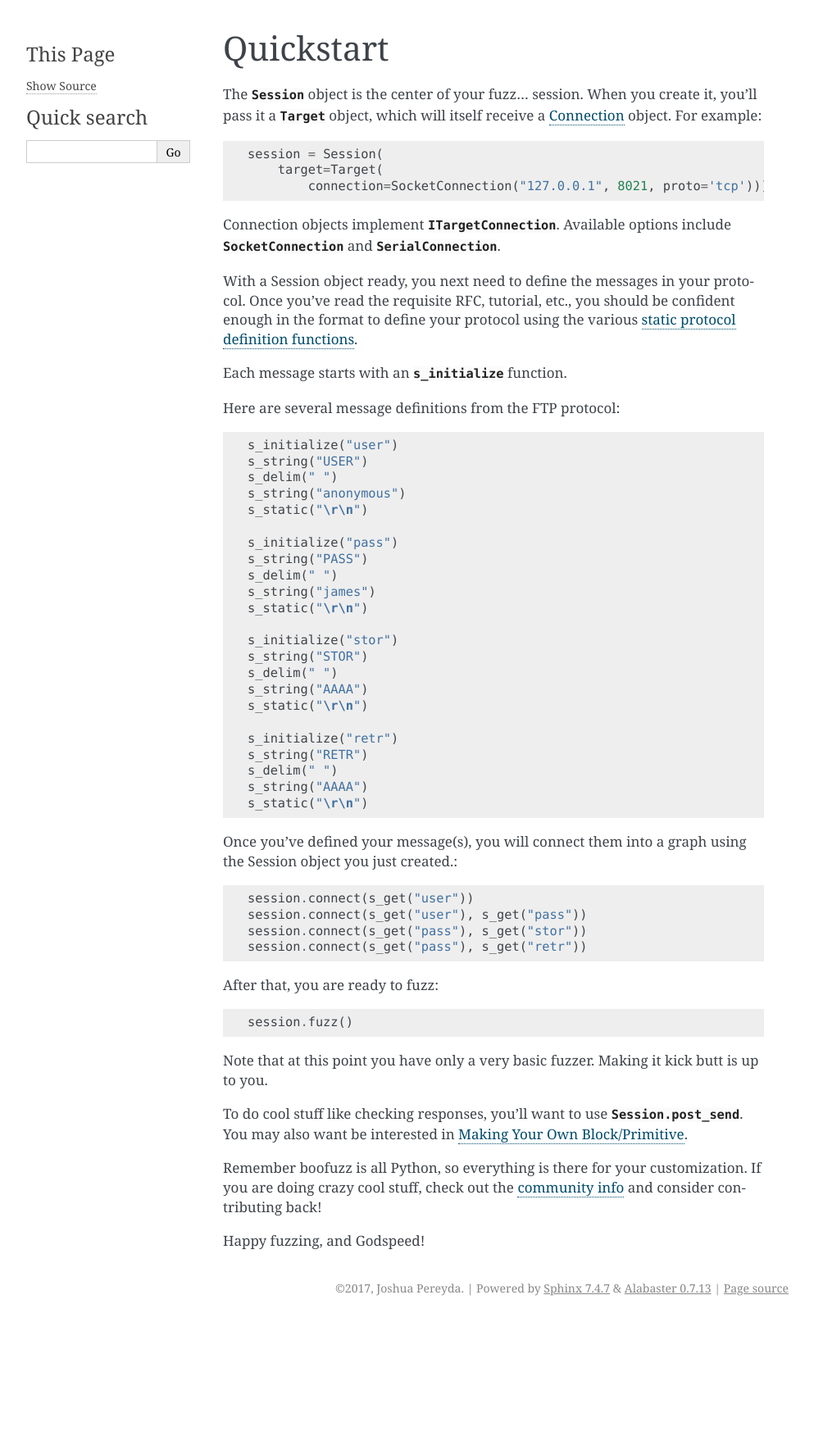
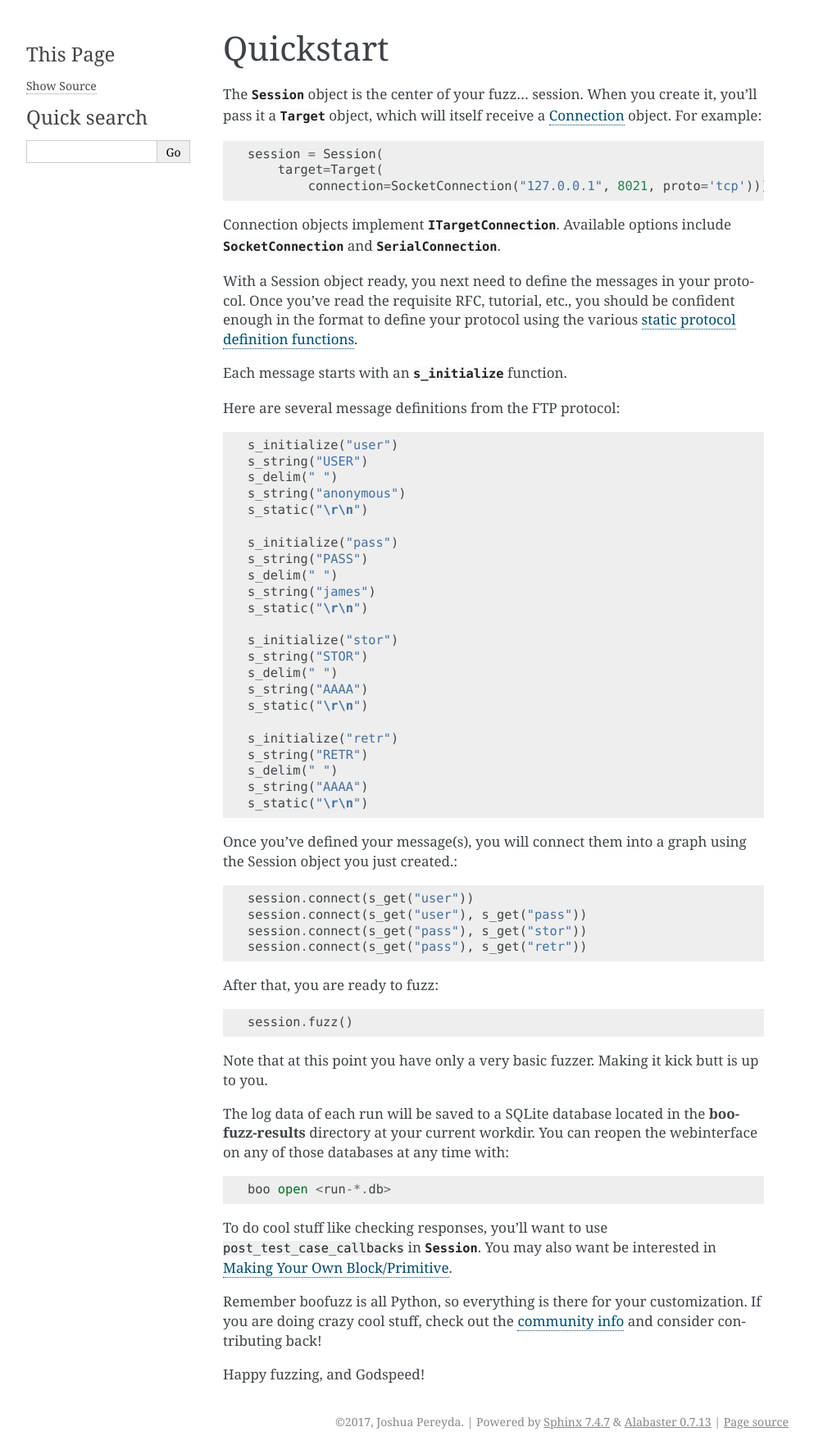
Before and after one commit to jtpereyda/boofuzz, a Sphinx documentation site: the page built from docs/user/quickstart.rst, in a window 1280 px wide. Shown: the whole page at 82% size, without its empty margins (148-1141 px from the left). Built offline with Sphinx 7.4.7, drawn with Linux system fonts in a browser that asks for light colours; pages that are not in the unit, such as notebooks, are missing from menus; before the commit the page ends 1611 px from its top, so only the background shows below that.

Commit message:
Fixed and documented boo open

```diff
--- a/docs/user/quickstart.rst
+++ b/docs/user/quickstart.rst
@@ -4,7 +4,8 @@ Quickstart
 ==========
 
 The :class:`Session <boofuzz.Session>` object is the center of your fuzz... session. When you create it,
-you'll pass it a :class:`Target <boofuzz.Target>` object, which will itself receive a :ref:`Connection <connections>` object. For example: ::
+you'll pass it a :class:`Target <boofuzz.Target>` object, which will itself receive a :ref:`Connection <connections>`
+object. For example: ::
 
     session = Session(
         target=Target(
@@ -58,8 +59,13 @@ After that, you are ready to fuzz: ::
 
 Note that at this point you have only a very basic fuzzer. Making it kick butt is up to you.
 
-To do cool stuff like checking responses, you'll want to use :meth:`Session.post_send <boofuzz.Session.post_send>`.
-You may also want be interested in :ref:`custom-blocks`.
+The log data of each run will be saved to a SQLite database located in the **boofuzz-results** directory at your
+current workdir. You can reopen the webinterface on any of those databases at any time with::
+
+    boo open <run-*.db>
+
+To do cool stuff like checking responses, you'll want to use ``post_test_case_callbacks`` in
+:class:`Session <boofuzz.Session>`. You may also want be interested in :ref:`custom-blocks`.
 
 Remember boofuzz is all Python, so everything is there for your customization.
 If you are doing crazy cool stuff, check out the :ref:`community info <community>` and consider contributing back!
```
Also changed, not shown: 1 other file.
